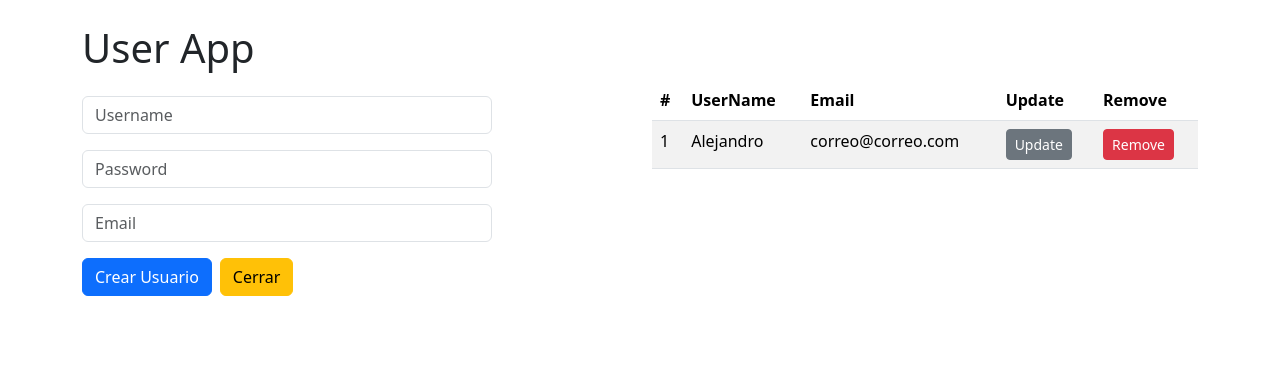
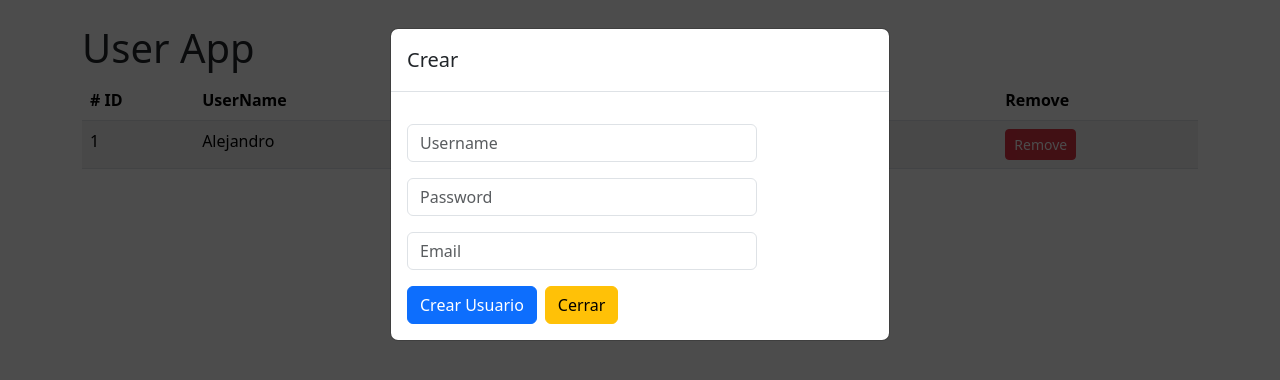
Before and after one commit to alejandro-coreno/CRUD_REACT, a React (Vite) app: page / in a window 1280 px wide. Both pictures are taken after a click on the button "Nuevo Usuario". Shown: the top 380 px of the page. Built offline with nearby package versions, Linux system fonts and the light colour scheme.

Commit message:
Se agrega modal en UsersApp.jsx para formulario

```diff
--- a/src/UsersApp.jsx
+++ b/src/UsersApp.jsx
@@ -19,25 +19,35 @@
     } = useUsers();
 
     return (
-        <div className="container my-4">
-            <h1>User App</h1>
-
-            {/* Una fila para los dos componentes */}
-            <div className="row">
-                {/* Si es verdadero muestra el formulario */}
+        <>
             {
-                    visibleForm &&
-                    <div className="col">
+                !visibleForm ||
+                // modal para formulario con bootstrap
+                <div className="abrir-modal animacion fadeIn">
+                    <div className="modal" style={{display: 'block'}}  tabIndex="-1">
+                        <div className="modal-dialog" role="document">
+                            <div className="modal-content">
+                                <div className="modal-header">
+                                    <h5 className="modal-title">{ userSelected.id > 0 ? 'Editar' : 'Crear'}</h5>
+                                </div>
+                                <div className="modal-body">
                                     <UserForm
                                         userSelected={ userSelected }
                                         handlerAddUser={ handlerAddUser }
                                         initialUserForm={ initialUserForm }
                                         handlerCloseForm={ handlerCloseForm }
                                     />
-
+                                </div>
+                            </div>
+                        </div>
+                    </div>
                 </div>
             }
+            <div className="container my-4">
+                <h1>User App</h1>
 
+                {/* Una fila para el componente de lista de usuarios */}
+                <div className="row">
 
                     <div className="col">
 
@@ -61,6 +71,7 @@
                     </div>
                 </div>
             </div>
+        </>
     );
 }
 
--- a/src/components/UsersList.jsx
+++ b/src/components/UsersList.jsx
@@ -11,7 +11,7 @@
                     <table className="table table-hover table-striped">
                         <thead>
                             <tr>
-                                <th>#</th>
+                                <th># ID</th>
                                 <th>UserName</th>
                                 <th>Email</th>
                                 <th>Update</th>
--- a/src/index.css
+++ b/src/index.css
@@ -0,0 +1,41 @@
+.abrir-modal {
+    background-color: rgba(0, 0, 0, 0.7);
+    position: fixed;
+    top: 0px;
+    left: 0px;
+    width: 100%;
+    height: 100%;
+    z-index: 1000;
+}
+
+.animacion {
+    animation-duration: 2s;
+    animation-fill-mode: both;
+    -webkit-animation-duration: 2s;
+    -webkit-animation-fill-mode: both;
+}
+
+.fadeIn {
+    animation-name: fadeIn;
+    -webkit-animation-name: fadeIn;
+}
+
+@keyframes fadeIn {
+    0% {
+        opacity: 0
+    }
+
+    to {
+        opacity: 1
+    }
+}
+
+@-webkit-keyframes fadeIn {
+    0% {
+        opacity: 0
+    }
+
+    to {
+        opacity: 1
+    }
+}
```
Lines whose indentation alone changed are shown as unchanged.
